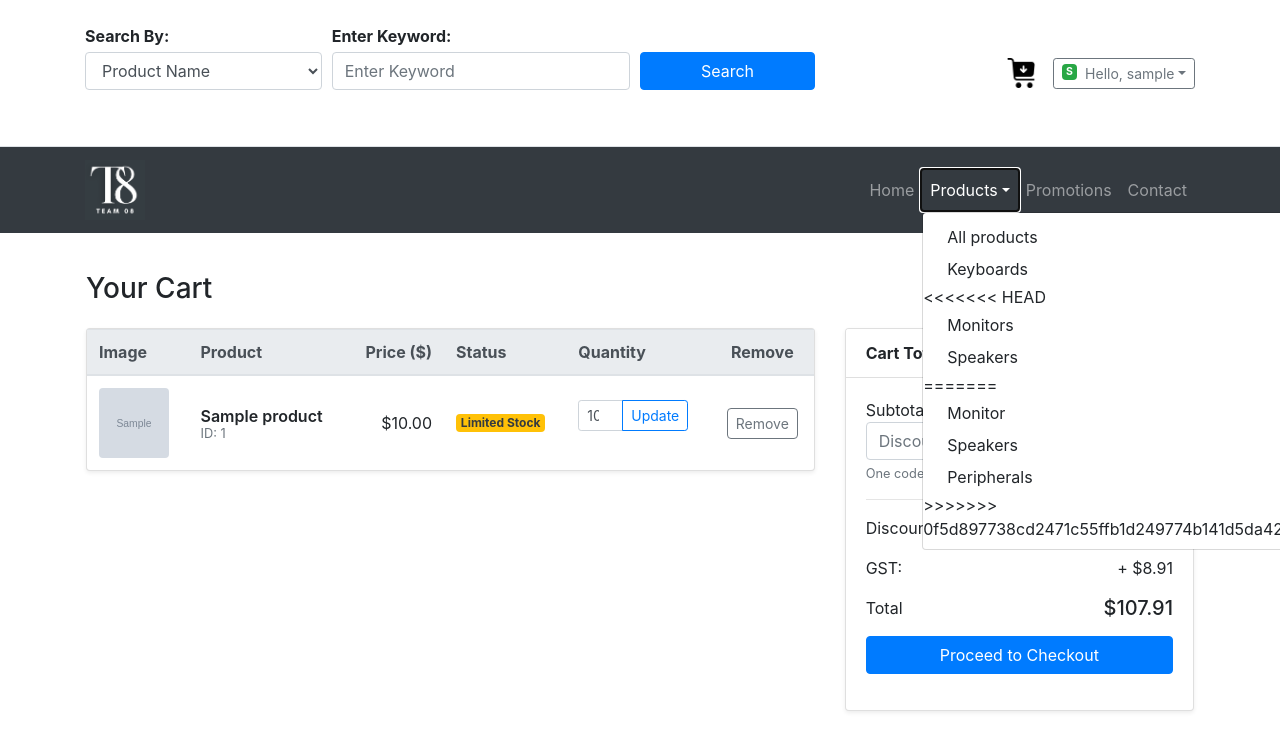
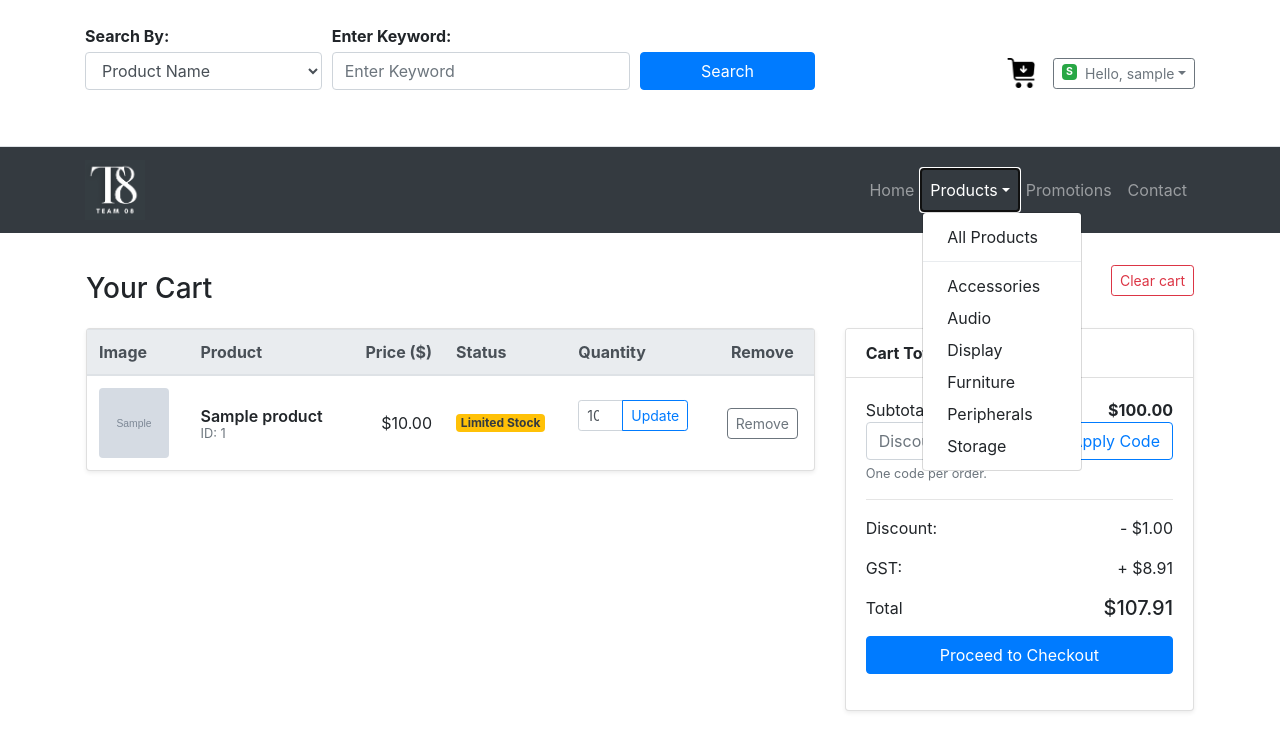
Before and after one commit to PB-Tan/shopping-cart, a Spring Boot app: page /cart in a window 1280 px wide, after a click on "Products". Shown: the top 751 px of the page. Run offline with Spring Boot 4, Linux system fonts and the light colour scheme; a user stored in the database is signed in; tables that the repository leaves empty hold one stand-in row (values such as "Sample post"); grey boxes marked "Sample" are stand-in pictures.

Commit message:
add product category

```diff
--- a/shopping-cart/src/main/resources/templates/fragments/layout.html
+++ b/shopping-cart/src/main/resources/templates/fragments/layout.html
@@ -138,16 +138,14 @@
               >Products</a
             >
             <div class="dropdown-menu" aria-labelledby="productsDropdown">
-              <a class="dropdown-item" th:href="@{/catalogue}">All products</a>
-              <a class="dropdown-item" href="#">Keyboards</a>
-<<<<<<< HEAD
-              <a class="dropdown-item" href="#">Monitors</a>
-              <a class="dropdown-item" href="#">Speakers</a>
-=======
-              <a class="dropdown-item" href="#">Monitor</a>
-              <a class="dropdown-item" href="#">Speakers</a>
-              <a class="dropdown-item" href="#">Peripherals</a>
->>>>>>> 0f5d897738cd2471c55ffb1d249774b141d5da42
+              <a class="dropdown-item" th:href="@{/catalogue}">All Products</a>
+              <div class="dropdown-divider"></div>
+              <a class="dropdown-item" th:href="@{/catalogue(category='Accessories')}">Accessories</a>
+              <a class="dropdown-item" th:href="@{/catalogue(category='Audio')}">Audio</a>
+              <a class="dropdown-item" th:href="@{/catalogue(category='Display')}">Display</a>
+              <a class="dropdown-item" th:href="@{/catalogue(category='Furniture')}">Furniture</a>
+              <a class="dropdown-item" th:href="@{/catalogue(category='Peripherals')}">Peripherals</a>
+              <a class="dropdown-item" th:href="@{/catalogue(category='Storage')}">Storage</a>
             </div>
           </li>
           <li class="nav-item">
```
Also changed, not shown: shopping-cart/src/main/java/sg/nus/edu/shopping_cart/controller/CatalogueController.java (+20 -2 lines).
